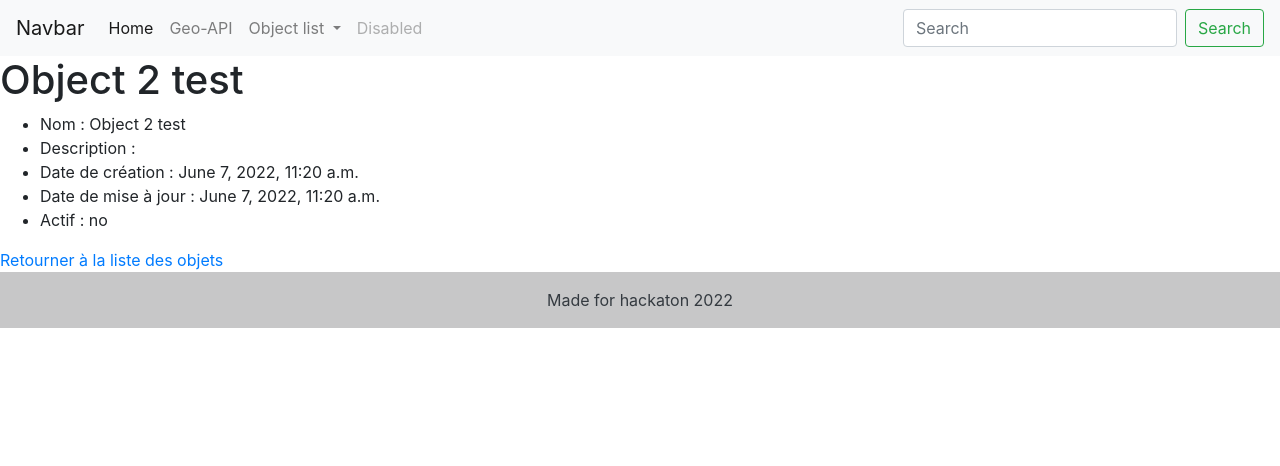
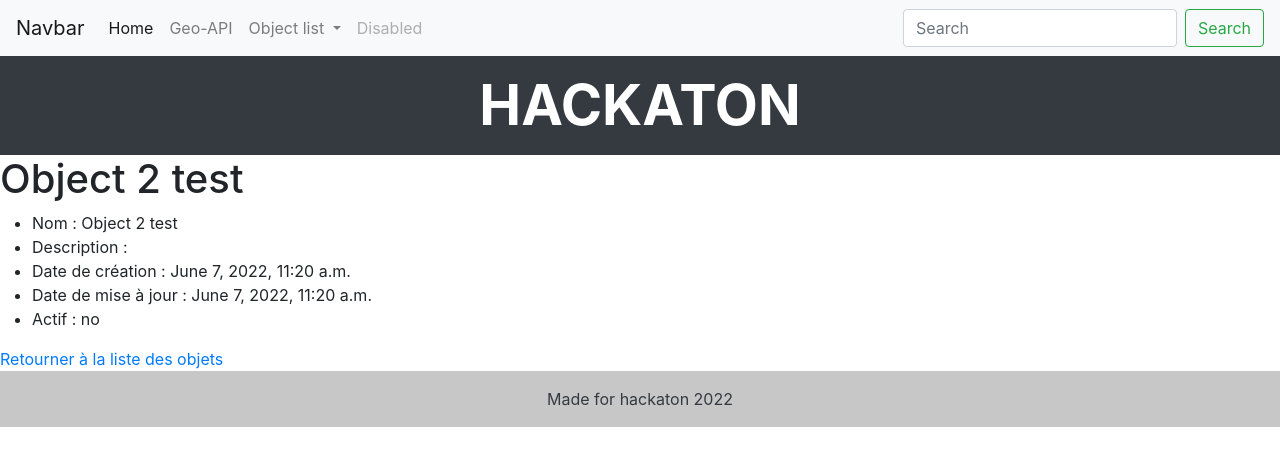
Before and after one commit to D-Savel/hackathon, a Django app: page /object2/1/ in a window 1280 px wide. Shown: the top 466 px of the page. Run offline with Django 4.2, Linux system fonts and the light colour scheme; data comes from the database, SQL or seed files in the repository; some libraries are stand-ins or nearby versions.

Commit message:
modify base.html

```diff
--- a/hackathon/application/templates/application/base.html
+++ b/hackathon/application/templates/application/base.html
@@ -6,16 +6,17 @@
 <head>
   <title>MyApp</title>
   <meta charset="utf-8" />
-  <meta name="viewport" content="width=device-width, initial-scale=1" />
+  <meta name="viewport" content="width=device-width, initial-scale=1, shrink-to-fit=no" />
+
   {% load static %}
+  <link rel="icon" type="image/x-icon" href="{% static 'application/assets/favicon.ico'%}">
+  <link rel="stylesheet" href="{% static 'application/css/bootstrap.css' %}">
   <link rel="stylesheet" href="https://cdn.jsdelivr.net/npm/bootstrap@4.0.0/dist/css/bootstrap.min.css"
     integrity="sha384-Gn5384xqQ1aoWXA+058RXPxPg6fy4IWvTNh0E263XmFcJlSAwiGgFAW/dAiS6JXm" crossorigin="anonymous">
   <link rel="stylesheet" type="text/css" href="{% static 'application/style.css' %}">
 </head>
 
 <body>
-
-
 
   <nav class="navbar navbar-expand-md navbar-light bg-light">
     <a class="navbar-brand" href="#">Navbar</a>
@@ -55,6 +56,13 @@
     </div>
   </nav>
 
+  <header class="bg-dark py-2">
+    <div class="container px-4 px-lg-5 my-2">
+      <div class="text-center text-white">
+        <h1 class="display-4 fw-bolder">HACKATON</h1>
+      </div>
+    </div>
+  </header>
 
   {% block baseContent %}
   {% endblock %}
--- a/hackathon/application/templates/application/geoapi.html
+++ b/hackathon/application/templates/application/geoapi.html
@@ -5,6 +5,6 @@
 <p>Your ip address is <strong>{{ ip }}</strong>, and you are probably in <strong>{{ country }}</strong>
   near <strong>{{ city }}</strong></p>
 
-<iframe width="600" height="450" frameborder="0" style="border:0" src={{url}}></iframe>
+<iframe width="600" height="370" frameborder="0" style="border:0" src={{url}}></iframe>
 
 {%endblock%}
--- a/hackathon/application/views.py
+++ b/hackathon/application/views.py
@@ -45,7 +45,7 @@ def geoapi(request):
     # API use api-key given by locationiq
     # API_KEY must be save in .env file at the root of the project (same as settings.py)
     # API_KEY=<YOUR_API_KEY> (without '')
-    url = f"""https://maps.locationiq.com/v3/staticmap?key={API_KEY}&center=43.66,3.9726&size=800x800&zoom=13&markers=size:small|color:red|{lat},{lon}"""
+    url = f"""https://maps.locationiq.com/v3/staticmap?key={API_KEY}&center={lat},{lon}&size=800x800&zoom=13&markers=size:small|color:red|{lat},{lon}"""
 
     return render(request, 'application/geoapi.html', {
         'ip': geodata['query'],
```
Also changed, not shown: hackathon/application/static/application/assets/favicon.ico (added).
